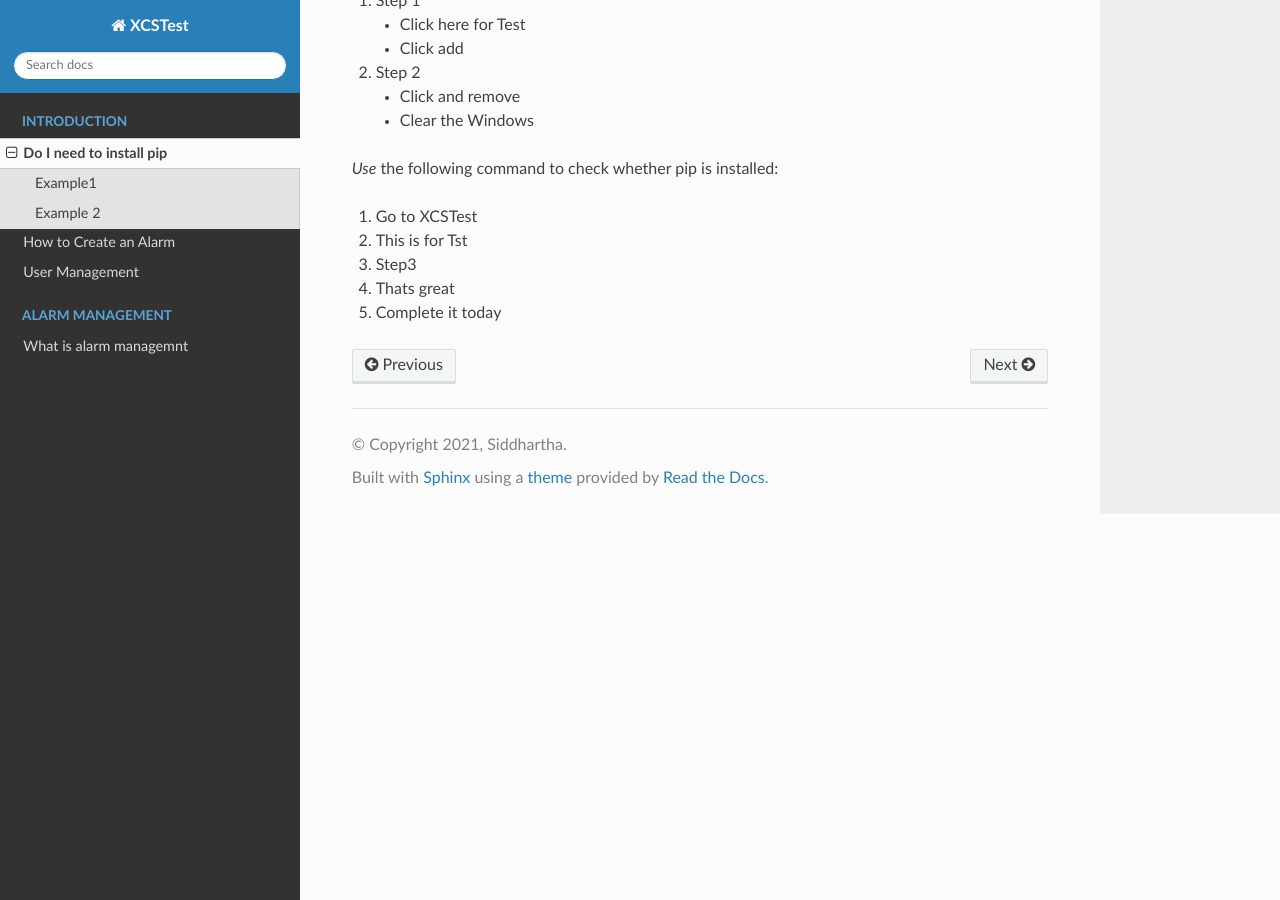
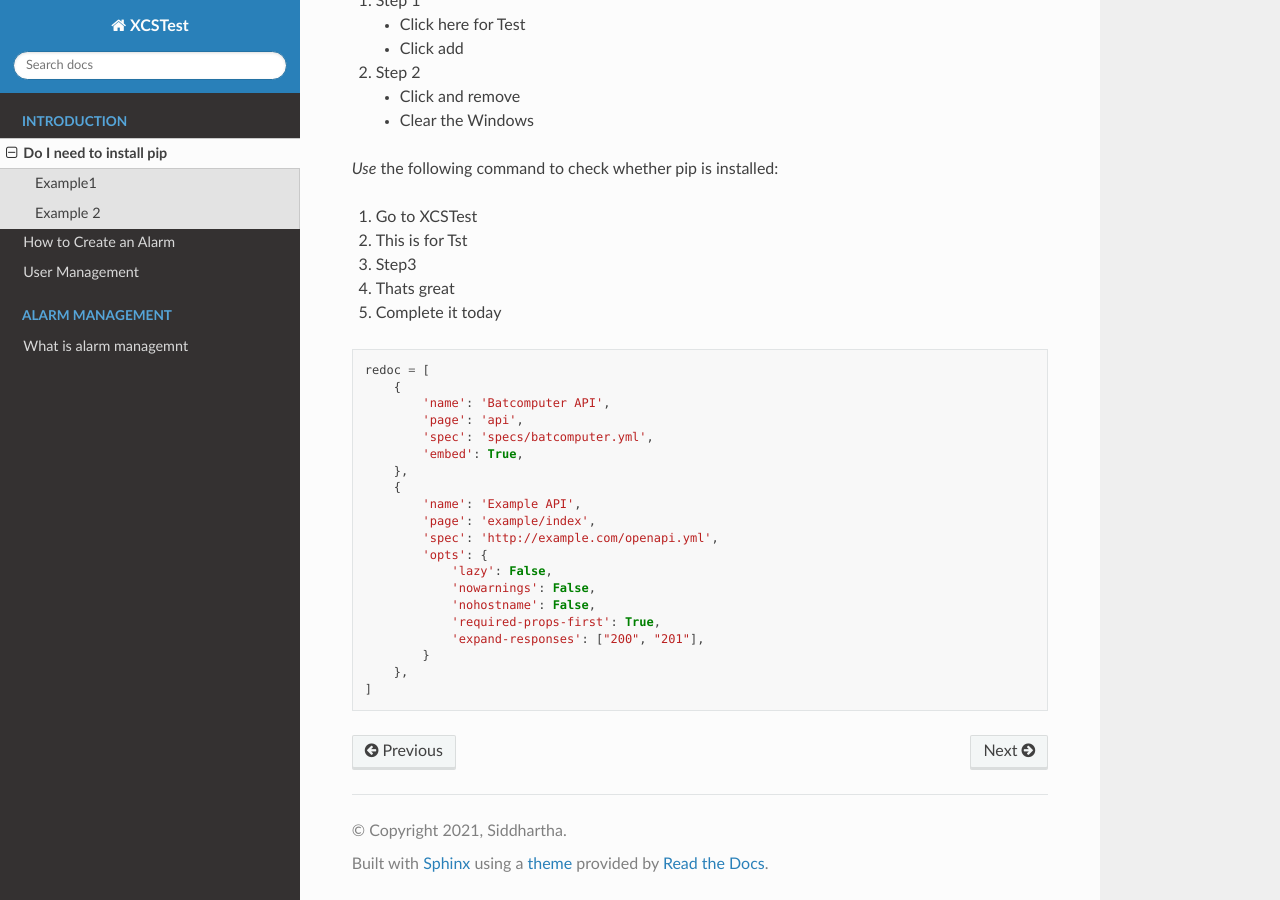
Before and after one commit to Siddhartha-03/Jubler, a Sphinx documentation site: the page built from docs/source/beforeyoubegin.rst, in a window 1280 px wide and 900 px high, scrolled down 504 px. Built offline with Sphinx 7.4.7 and the Read the Docs theme 2.0.0, drawn with Linux system fonts in a browser that asks for light colours.

Commit message:
code added

```diff
--- a/docs/source/beforeyoubegin.rst
+++ b/docs/source/beforeyoubegin.rst
@@ -38,3 +38,26 @@ Example 2
 #. Step3
 #. Thats great
 #. Complete it today
+
+.. code:: python
+
+      redoc = [
+          {
+              'name': 'Batcomputer API',
+              'page': 'api',
+              'spec': 'specs/batcomputer.yml',
+              'embed': True,
+          },
+          {
+              'name': 'Example API',
+              'page': 'example/index',
+              'spec': 'http://example.com/openapi.yml',
+              'opts': {
+                  'lazy': False,
+                  'nowarnings': False,
+                  'nohostname': False,
+                  'required-props-first': True,
+                  'expand-responses': ["200", "201"],
+              }
+          },
+      ]
```
